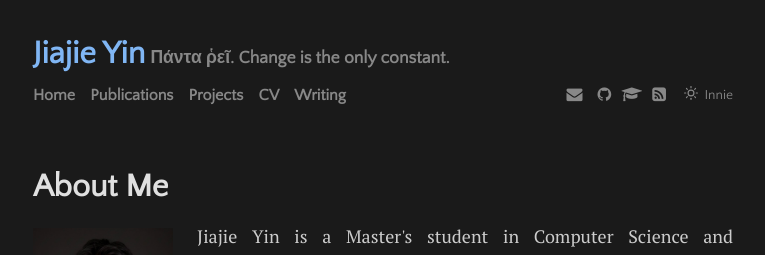
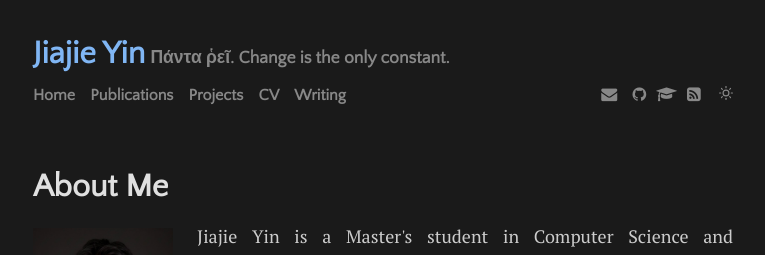
Before and after one commit to JJtheHonest/JJtheHonest.github.io, a Jekyll site: the page built from index.html, in a window 1280 px wide. Shown: the top 255 px of the page, without its empty margins (257-1022 px from the left). Built offline with Jekyll 4.4.1, drawn with Linux system fonts in a browser that asks for light colours; the list of posts is cut into pages by our own code.

Commit message:
Remove Innie/Outie labels from toggle button

```diff
--- a/_includes/menu.html
+++ b/_includes/menu.html
@@ -8,7 +8,6 @@
     {% include social-icons.html %}
     <button class="dark-toggle" id="darkToggle" aria-label="Toggle dark mode">
       <span id="darkIcon"><svg width="14" height="14" viewBox="0 0 24 24" fill="none" stroke="currentColor" stroke-width="2" stroke-linecap="round" stroke-linejoin="round"><path d="M21 12.79A9 9 0 1 1 11.21 3 7 7 0 0 0 21 12.79z"/></svg></span>
-      <span id="darkLabel">Innie</span>
     </button>
   </nav>
 </div>
--- a/_layouts/default.html
+++ b/_layouts/default.html
@@ -18,14 +18,13 @@
         var stored = localStorage.getItem('darkMode');
         if (stored !== 'false') {
           body.classList.add('dark-mode');
-          if (toggle) { document.getElementById('darkIcon').innerHTML = sunSvg; document.getElementById('darkLabel').textContent = 'Innie'; }
+          if (toggle) { document.getElementById('darkIcon').innerHTML = sunSvg; }
         }
         if (toggle) {
           toggle.addEventListener('click', function() {
             body.classList.toggle('dark-mode');
             var isDark = body.classList.contains('dark-mode');
             document.getElementById('darkIcon').innerHTML = isDark ? sunSvg : moonSvg;
-            document.getElementById('darkLabel').textContent = isDark ? 'Innie' : 'Outie';
             localStorage.setItem('darkMode', isDark);
           });
         }
--- a/_sass/_custom.scss
+++ b/_sass/_custom.scss
@@ -210,10 +210,6 @@ body:not(.dark-mode) .outie-content {
   vertical-align: middle;
 }
 
-.dark-toggle #darkLabel {
-  margin-left: 3px;
-}
-
 .dark-toggle:hover {
   color: $dark-gray-color;
 }
```
